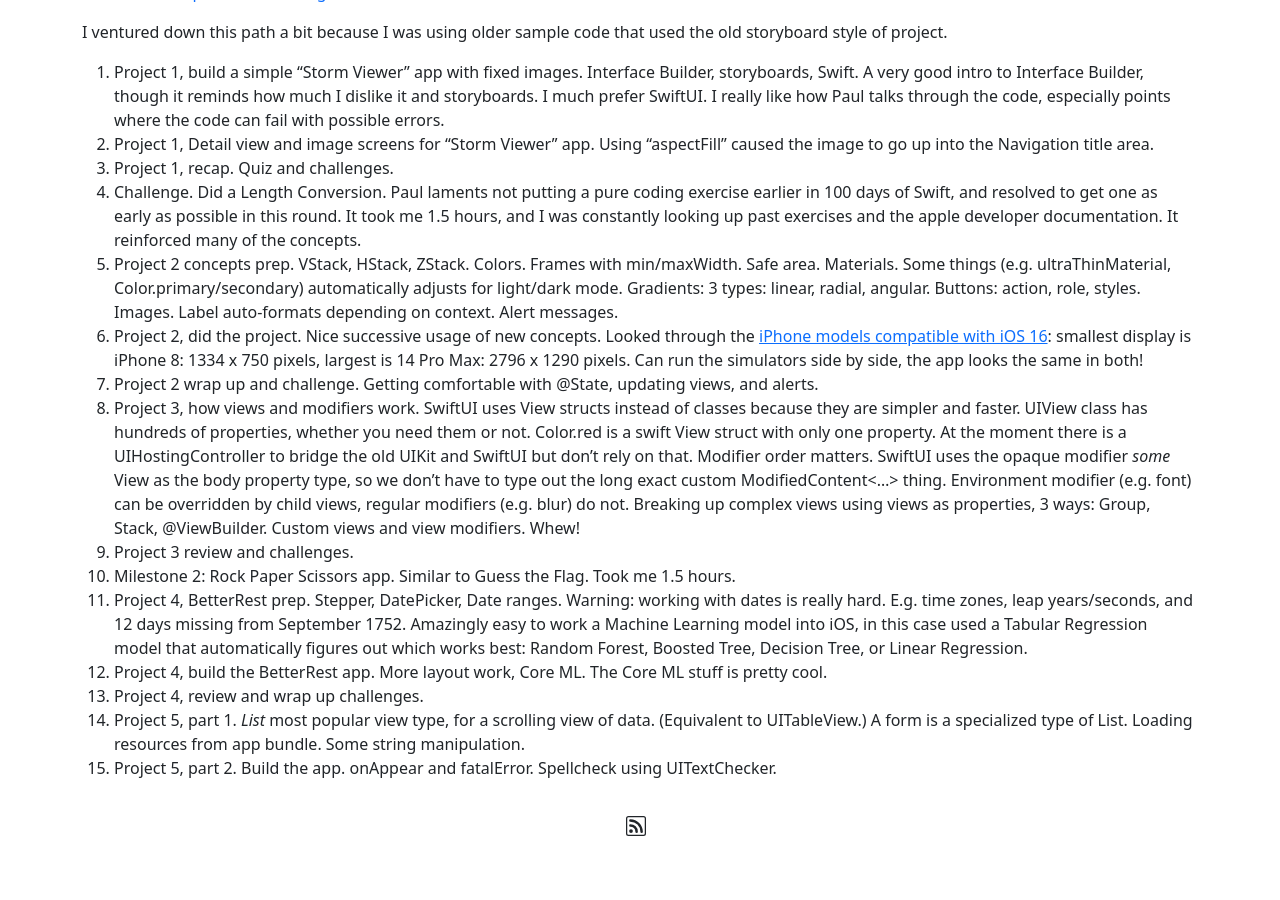
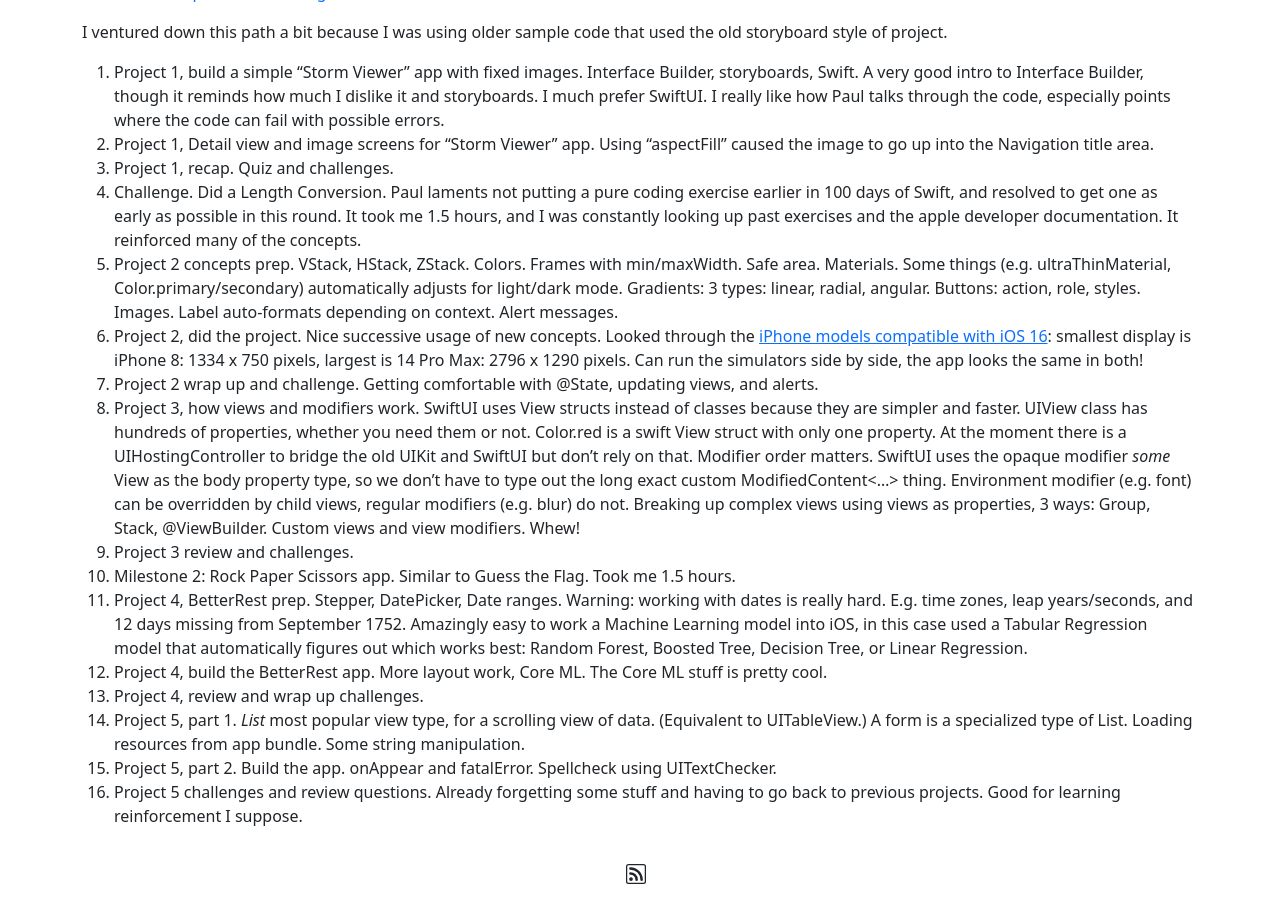
Before and after one commit to matthewdrees/matthewdrees.github.io, a Jekyll site: the page built from _posts/2023-07-07-100-days-of-swiftui.md, in a window 1280 px wide and 900 px high, scrolled down 1144 px. Built offline with Jekyll 4.4.1, drawn with Linux system fonts in a browser that asks for light colours; before the commit the page ends 1996 px from its top, so only the background shows below that.

Commit message:
Swift 100, day 31.

```diff
--- a/_posts/2023-07-07-100-days-of-swiftui.md
+++ b/_posts/2023-07-07-100-days-of-swiftui.md
@@ -47,3 +47,4 @@
 28. Project 4, review and wrap up challenges.
 29. Project 5, part 1. *List* most popular view type, for a scrolling view of data. (Equivalent to UITableView.) A form is a specialized type of List. Loading resources from app bundle. Some string manipulation.
 30. Project 5, part 2. Build the app. onAppear and fatalError. Spellcheck using UITextChecker.
+31. Project 5 challenges and review questions. Already forgetting some stuff and having to go back to previous projects. Good for learning reinforcement I suppose.
```
